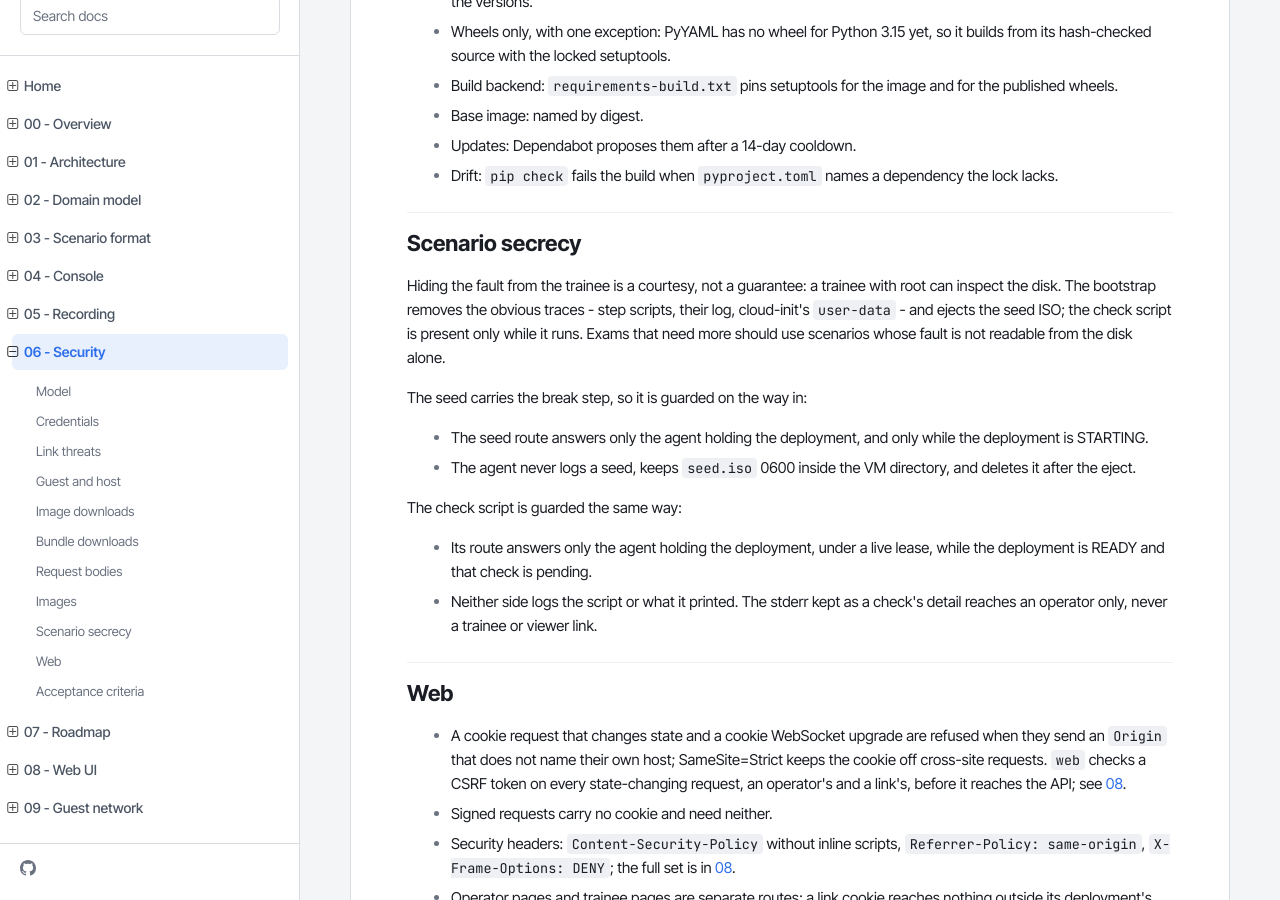
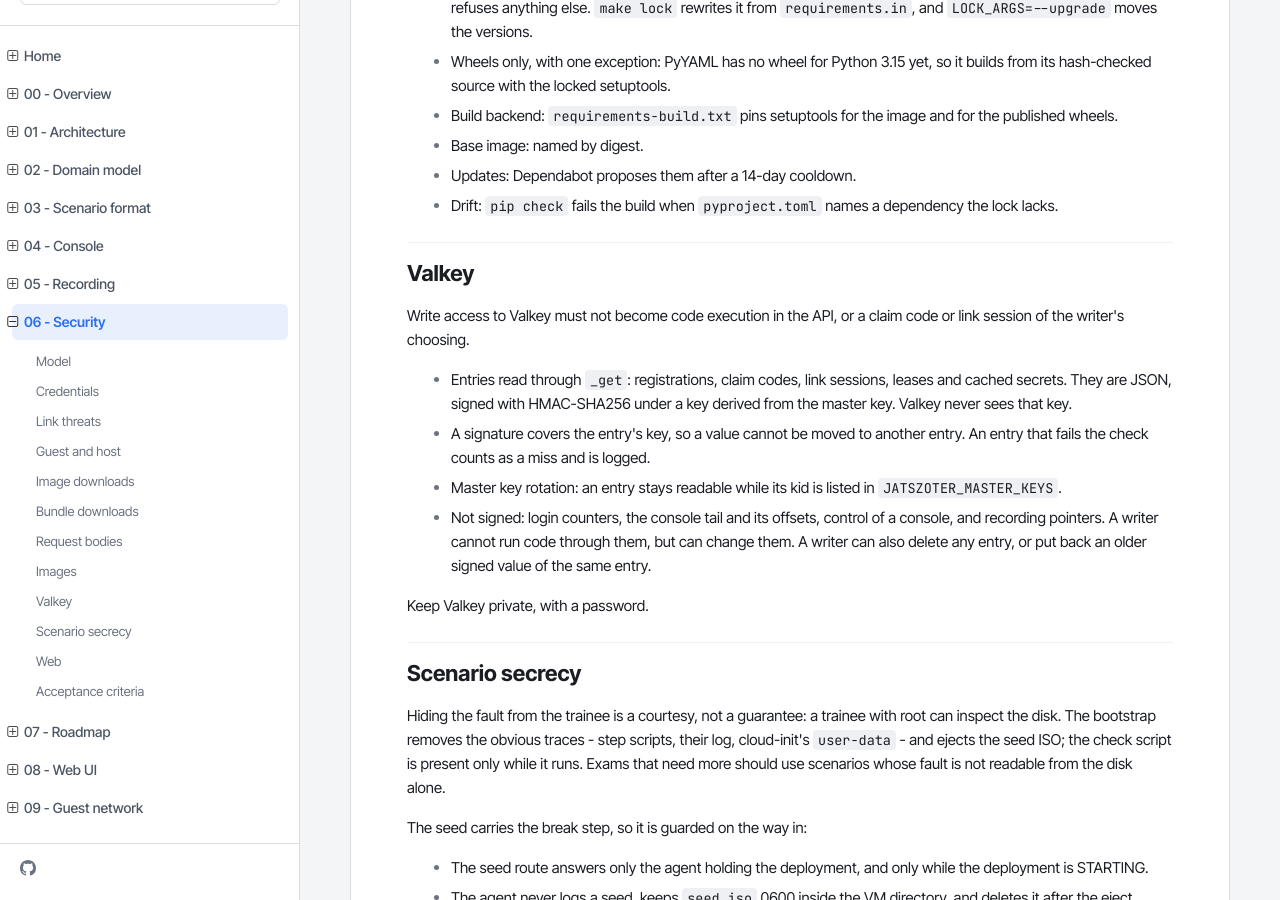
Before and after one commit to oberon-systems/jatszoter, an MkDocs documentation site: the page built from docs/project/06-security.md, in a window 1280 px wide and 900 px high, scrolled down 4371 px. Built offline with MkDocs 1.6.1, drawn with Linux system fonts in a browser that asks for light colours.

Commit message:
[docs][security]: describe what Valkey can and cannot do to the API
    The security notes list the signed entries, the key rotation rule and
    what stays unsigned.

```diff
--- a/docs/project/06-security.md
+++ b/docs/project/06-security.md
@@ -13,6 +13,7 @@ operator has not taken control.
 - [Bundle downloads](#bundle-downloads)
 - [Request bodies](#request-bodies)
 - [Images](#images)
+- [Valkey](#valkey)
 - [Scenario secrecy](#scenario-secrecy)
 - [Web](#web)
 - [Acceptance criteria](#acceptance-criteria)
@@ -212,6 +213,25 @@ build time.
 - Drift: `pip check` fails the build when `pyproject.toml` names a dependency
   the lock lacks.
 
+## Valkey
+
+Write access to Valkey must not become code execution in the API, or a claim
+code or link session of the writer's choosing.
+
+- Entries read through `_get`: registrations, claim codes, link sessions,
+  leases and cached secrets. They are JSON, signed with HMAC-SHA256 under a
+  key derived from the master key. Valkey never sees that key.
+- A signature covers the entry's key, so a value cannot be moved to another
+  entry. An entry that fails the check counts as a miss and is logged.
+- Master key rotation: an entry stays readable while its kid is listed in
+  `JATSZOTER_MASTER_KEYS`.
+- Not signed: login counters, the console tail and its offsets, control of a
+  console, and recording pointers. A writer cannot run code through them, but
+  can change them. A writer can also delete any entry, or put back an older
+  signed value of the same entry.
+
+Keep Valkey private, with a password.
+
 ## Scenario secrecy
 
 Hiding the fault from the trainee is a courtesy, not a guarantee: a trainee
```
Also changed, not shown: docs/project/02-domain-model.md (+2 -1 lines).
